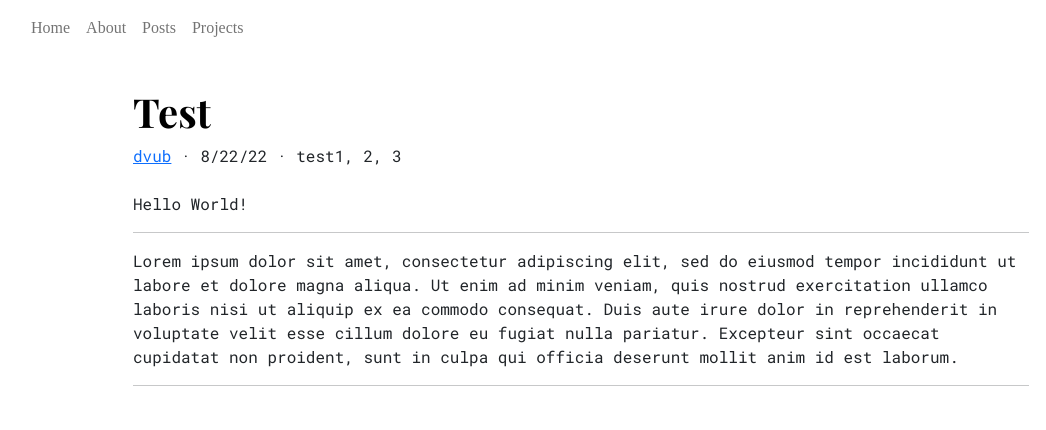
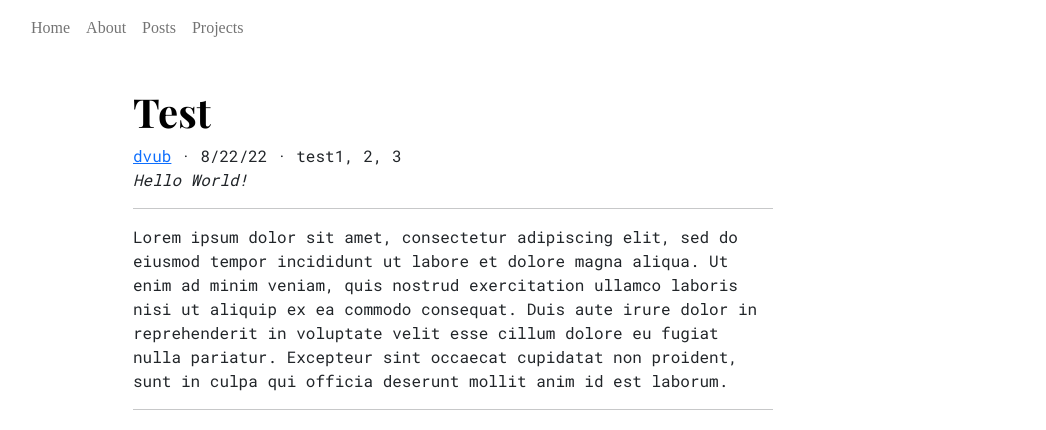
Before and after one commit to dvub/dvub-site, a Next.js app: page /posts/test in a window 1280 px wide. Shown: the top 430 px of the page, without its empty margins (59-1105 px from the left). Built offline with nearby package versions, Linux system fonts and the light colour scheme; a small style sheet from the web is missing; a web font is replaced by a local one.

Commit message:
layout changes

```diff
--- a/components/layout.tsx
+++ b/components/layout.tsx
@@ -13,7 +13,6 @@ const Layout: FC<Props> = (props) => {
 
     const { children, meta } = props;
     const { title, author, date, authorLink, description, tags } = meta;
-
 
     const [metas, setMetas] = useState<Metadata[]>([]);
     const [isLoading, setLoading] = useState(false);
@@ -45,7 +44,7 @@ const Layout: FC<Props> = (props) => {
     const tagDisplay = tags ? tags.join(', ') : '';
 
     return (
-        <div>
+        <div style={{maxWidth: '40rem', marginBottom: '10rem'}}>
 
             <Head>
                 <title>{title}</title>
@@ -53,16 +52,14 @@ const Layout: FC<Props> = (props) => {
             </Head>
 
             <div>
-
                 {/* title, author, date, etc */}
                 <header>
                     <h1>{title}</h1>
                     <a href={authorLink}>{author}</a> · {date} · {tagDisplay}
-                    <br /><br />
-                    {description}
+                    <br />
+                    <i>{description}</i>
                 </header>
                 <hr />
-
                 {/* props.children will render the standard md content*/}
                 <div>
                     {children}
```
